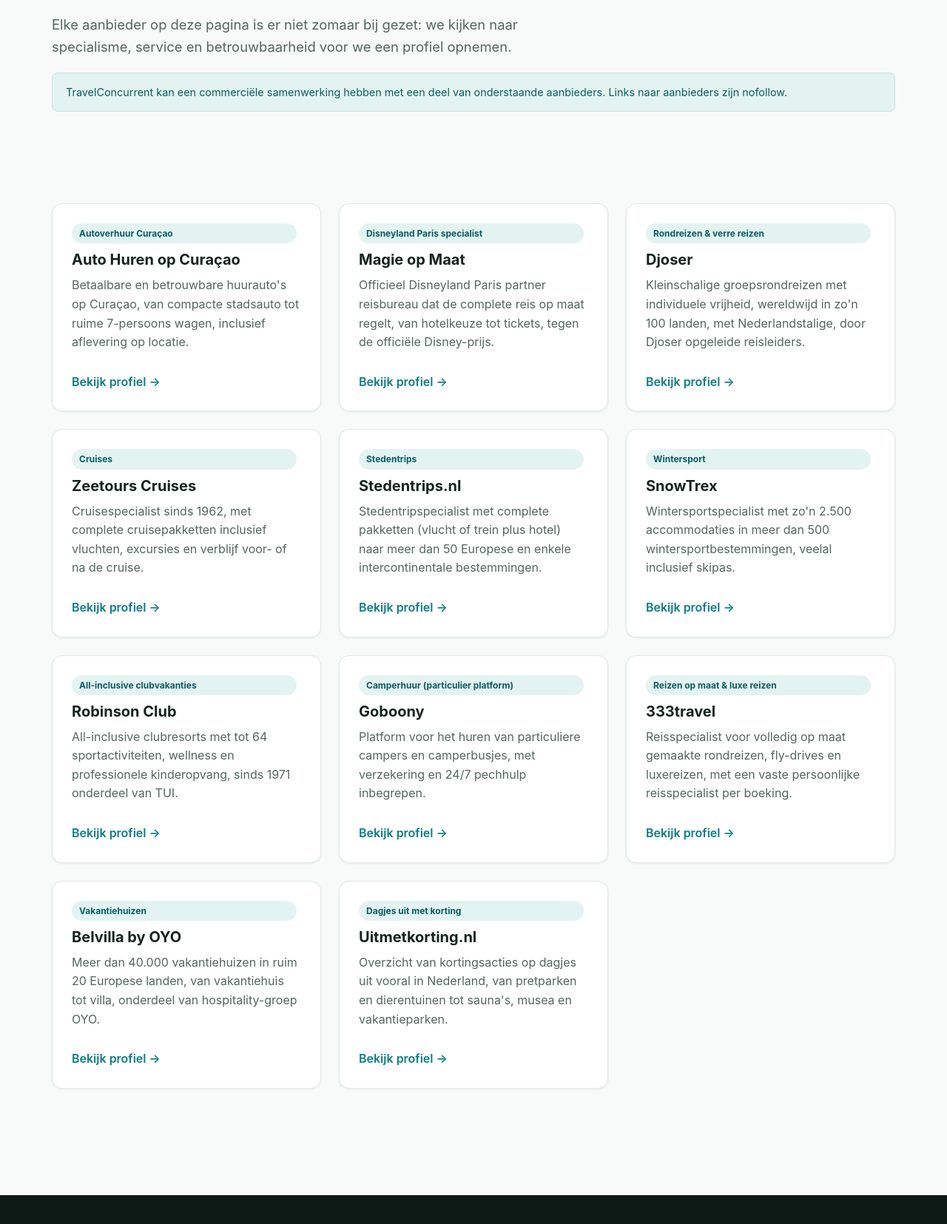
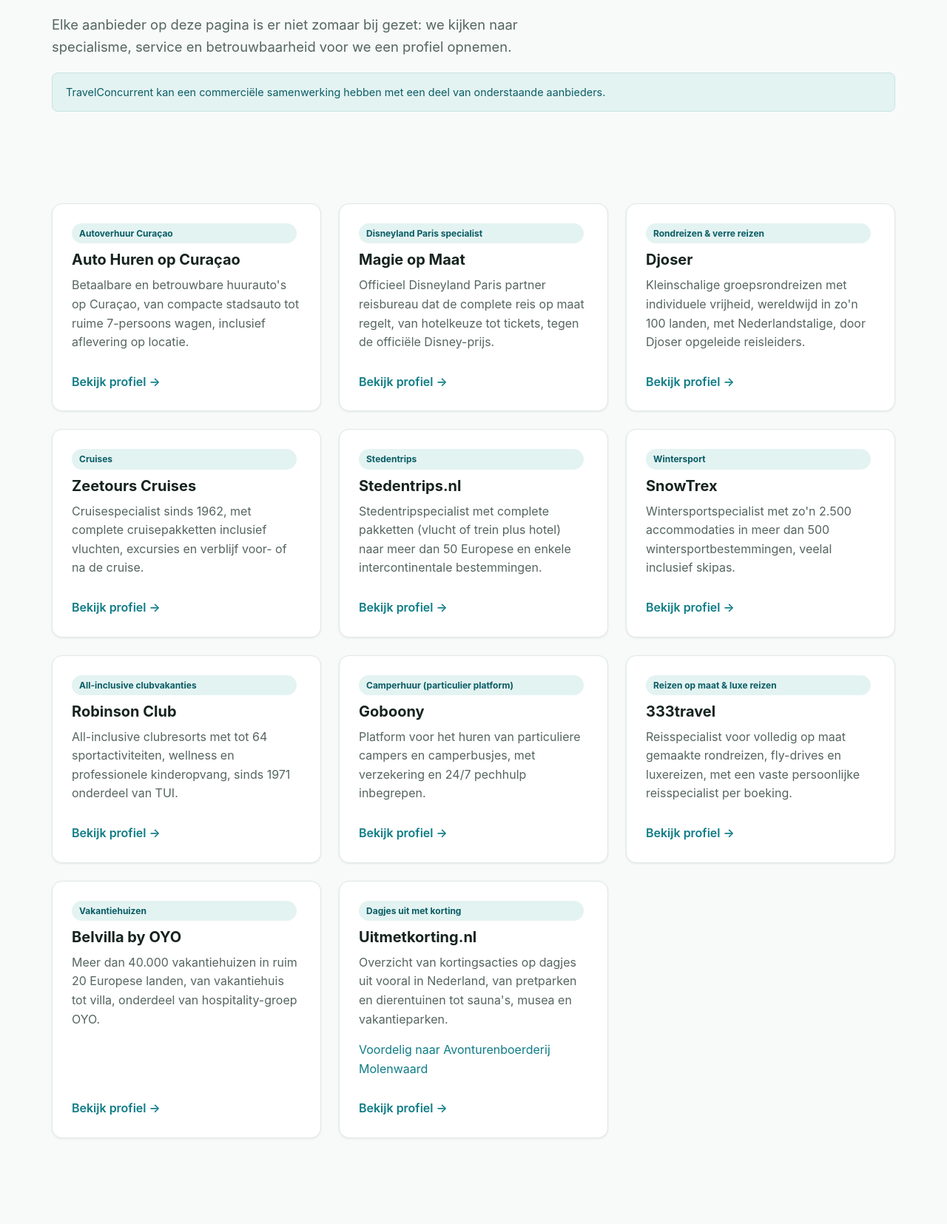
Before and after one commit to alexjknol-del/travelconcurrent.nl, an Astro site: page /aanbieders in a window 1280 px wide. Shown: the part 207-1862 px from the top of the page at 74% size. Built offline with nearby package versions, Linux system fonts and the light colour scheme; Astro itself is replaced by a stand-in of ours.

Commit message:
Link Avonturenboerderij Molenwaard op aanbiedersoverzicht
Removed 'Links naar aanbieders zijn nofollow.' from disclosure section and added a link for 'uitmetkorting' entry.

```diff
--- a/src/pages/aanbieders/index.astro
+++ b/src/pages/aanbieders/index.astro
@@ -14,7 +14,7 @@
       <h1>De beste aanbieders op reisgebied</h1>
       <p class="lede">Elke aanbieder op deze pagina is er niet zomaar bij gezet: we kijken naar specialisme, service en betrouwbaarheid voor we een profiel opnemen.</p>
       <div class="disclosure">
-        TravelConcurrent kan een commerciële samenwerking hebben met een deel van onderstaande aanbieders. Links naar aanbieders zijn nofollow.
+        TravelConcurrent kan een commerciële samenwerking hebben met een deel van onderstaande aanbieders.
       </div>
     </div>
   </section>
@@ -27,6 +27,9 @@
             <span class="tag">{entry.data.category}</span>
             <h3><a href={`/aanbieders/${entry.id}`}>{entry.data.name}</a></h3>
             <p>{entry.data.summary}</p>
+            {entry.id === 'uitmetkorting' && (
+              <p><a href="https://www.uitmetkorting.nl/avonturenboerderij-molenwaard/" target="_blank" rel="noopener">Voordelig naar Avonturenboerderij Molenwaard</a></p>
+            )}
             <a class="card-link" href={`/aanbieders/${entry.id}`}>Bekijk profiel &rarr;</a>
           </div>
         ))}
```
